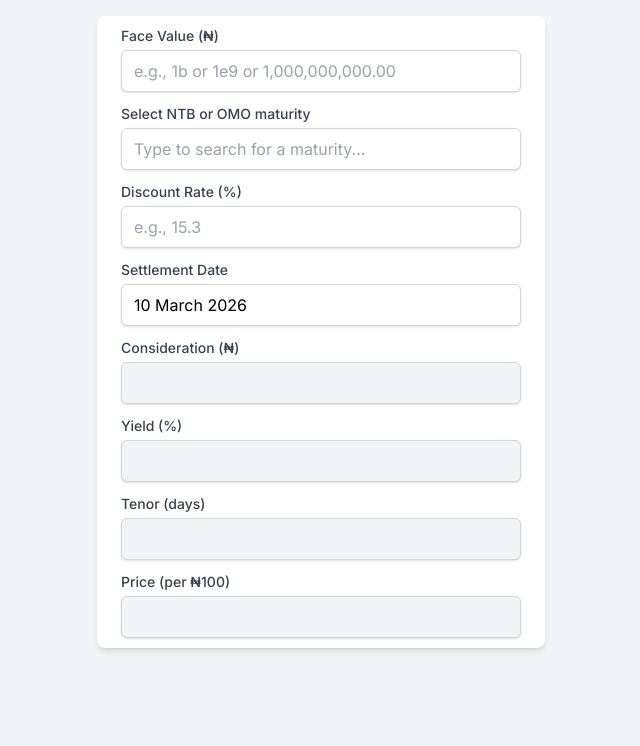
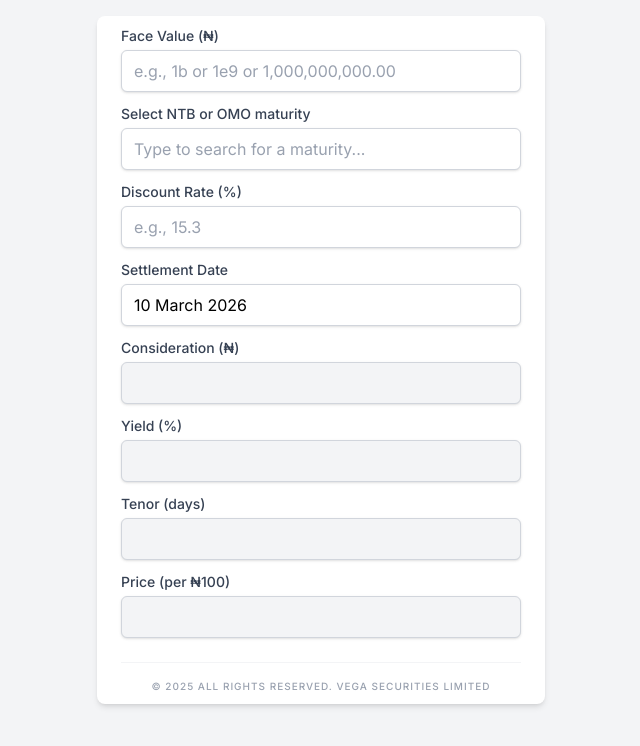
Before and after one commit to auduatiku-lab/naijabillcalculator2, a React (Vite) app: page / in a window 1280 px wide. Shown: the top 746 px of the page, without its empty margins (319-959 px from the left). Built offline with nearby package versions, Linux system fonts and the light colour scheme.

Commit message:
feat: Add copyright footer to calculator
Includes a static copyright notice at the bottom of the calculator interface to indicate ownership and prevent unauthorized use.

```diff
--- a/src/App.tsx
+++ b/src/App.tsx
@@ -410,6 +410,13 @@ export default function App() {
                   />
                 </div>
               </div>
+
+              {/* Footer */}
+              <div className="mt-6 pt-4 border-t border-gray-100 text-center">
+                <p className="text-[10px] text-gray-400 uppercase tracking-widest font-medium">
+                  © 2025 All rights reserved. Vega Securities Limited
+                </p>
+              </div>
             </div>
           </div>
         </div>
```
